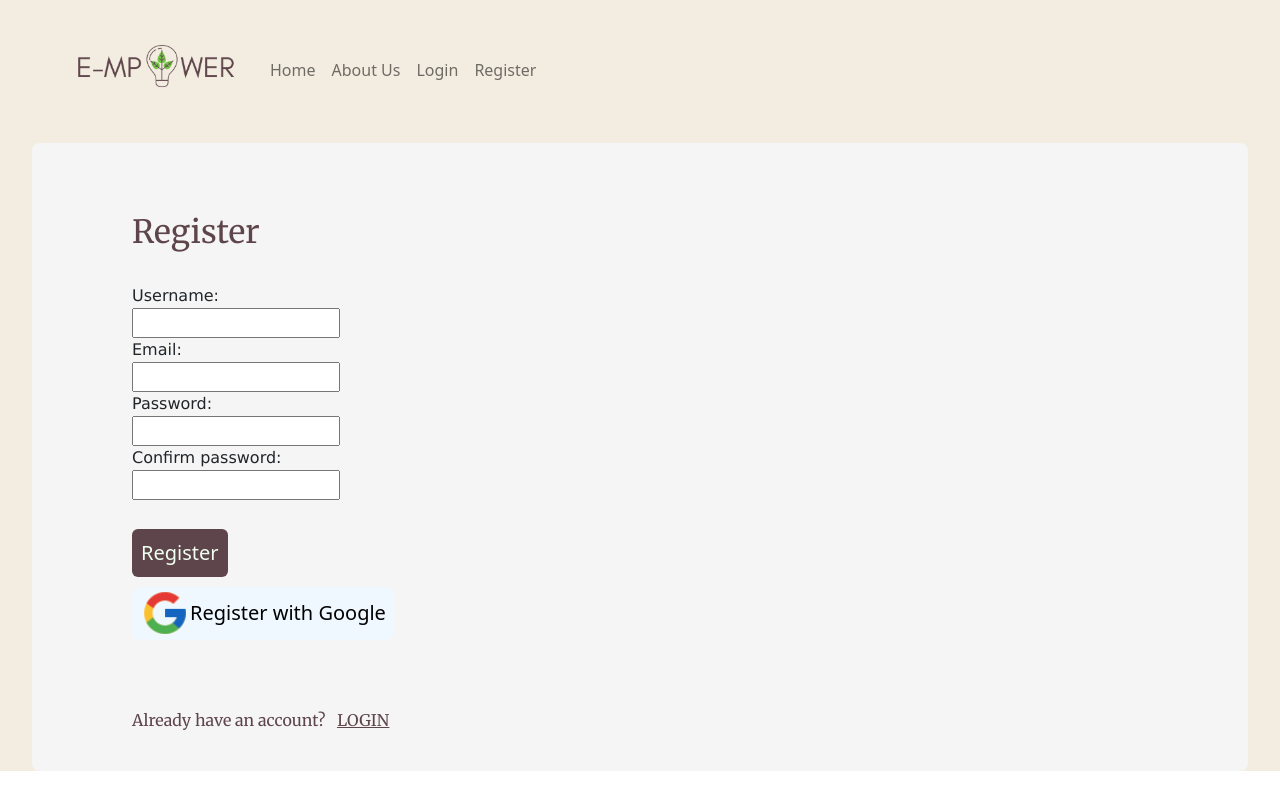
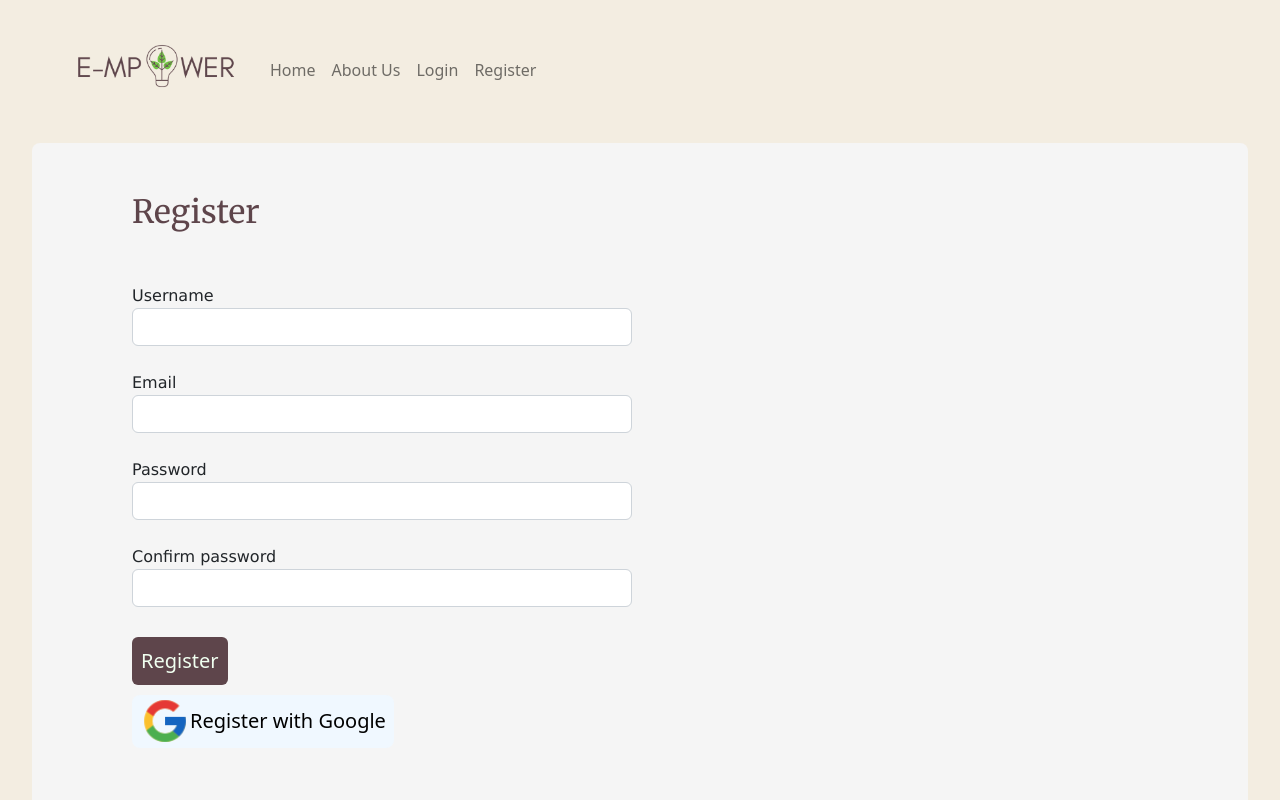
Before and after one commit to zhiyisoh/e-mpower, a Vue app in the folder FrontEnd/: page /register in a window 1280 px wide. Shown: the top 800 px of the page. Built offline with nearby package versions, Linux system fonts and the light colour scheme.

Commit message:
login and register

```diff
--- a/FrontEnd/src/views/user management/Login.vue
+++ b/FrontEnd/src/views/user management/Login.vue
@@ -1,17 +1,36 @@
+<script setup>
+  import Footer from "../../components/Footer.vue";
+</script>
+
 <template>
     <div class="login-view">
-      <form>
+      <Form @submit="handleLogin" :validation-schema="schema">
+
+        <h2 class="header">Login</h2><br>
         <div class="form-group">
-          <h2>Login</h2><br>
-          <label for="username">Username:</label><br>
-          <input type="text" id="username" name="username" required><br>
-          <label for="pswd">Password:</label><br>
-          <input type="password" id="pswd" name="pswd" required><br>
+            <label for="username">Username</label>
+            <Field name="username" type="text" class="form-control" />
+            <ErrorMessage name="username" class="error-feedback" />
           </div>
-      </form>
+          <div class="form-group">
+            <label for="password">Password</label>
+            <Field name="password" type="password" class="form-control" />
+            <ErrorMessage name="password" class="error-feedback" />
+          </div>
+
+          <div class="form-group">
+            <div v-if="message" class="alert alert-danger" role="alert">
+              {{ message }}
+            </div>
+          </div>
+      </Form>
       <br>
       <div>
-        <button class="btn" type="submit">Login</button>
+        <button class="btn" type="submit" :disabled="loading">
+          <span v-show="loading" class="spinner-border spinner-border-sm"></span>
+          Login
+        </button>
+
         <br>
         <button type="button" class="google"><input id="google-icon" width="50" height="50" type="image" src="/src/assets/googleicon.png" />Login with Google</button>
       </div>
@@ -21,14 +40,64 @@
       </p>
       </div>
     </div>
+    <Footer/>
   </template>
 
+
 <script>
+  import { Form, Field, ErrorMessage } from "vee-validate";
+  import * as yup from "yup";
+
   export default {
+    name: "Login",
+    components: {
+      Form,
+      Field,
+      ErrorMessage,
+    },
     data() {
-            return {}
+      const schema = yup.object().shape({
+        username: yup.string().required("Username is a required field."),
+        password: yup.string().required("Password is a required field."),
+      });
+
+      return {
+        loading: false,
+        message: "",
+        schema,
+      };
+    },
+    computed: {
+      loggedIn() {
+        return this.$store.state.auth.status.loggedIn;
+      },
+    },
+    created() {
+      if (this.loggedIn) {
+        this.$router.push("/home");
       }
+    },
+    methods: {
+      handleLogin(user) {
+        this.loading = true;
+
+        this.$store.dispatch("auth/login", user).then(
+          () => {
+            this.$router.push("/home");
+          },
+          (error) => {
+            this.loading = false;
+            this.message =
+              (error.response &&
+                error.response.data &&
+                error.response.data.message) ||
+              error.message ||
+              error.toString();
           }
+        );
+      },
+    },
+  };
   </script>
 
   <style>
@@ -37,6 +106,10 @@
       color:#5E454B;
       padding-top:50px;
     }
+    .header{
+      padding-left: 100px;
+    }
+
 
     .to-register{
       padding-top:10px;
@@ -63,6 +136,7 @@
       margin-left: 100px;
       margin-bottom:5px;
       padding-top:20px;
+      width: 500px;
     }
 
     img{
@@ -84,6 +158,20 @@
       border-color:transparent;
     }
 
+    .profile-img-card {
+    width: 96px;
+    height: 96px;
+    margin: 0 auto 10px;
+    display: block;
+    -moz-border-radius: 50%;
+    -webkit-border-radius: 50%;
+    border-radius: 50%;
+  }
+
+  .error-feedback {
+    color: red;
+  }
+
   @media (min-width: 1024px) {
     .about {
       min-height: 100vh;
--- a/FrontEnd/src/views/user management/Register.vue
+++ b/FrontEnd/src/views/user management/Register.vue
@@ -1,25 +1,46 @@
 <script setup>
-
+  import Footer from "../../components/Footer.vue";
 </script>
 
 <template>
     <div class="register-view">
-      <form>
+      <Form @submit="handleLogin" :validation-schema="schema">
+
+        <h2 class="header">Register</h2><br>
         <div class="form-group">
-          <h2>Register</h2><br>
-          <label for="username">Username:</label><br>
-          <input type="text" id="username" name="username" required><br>
-          <label for="email">Email:</label><br>
-          <input type="email" id="email" name="email" required><br>
-          <label for="pswd">Password:</label><br>
-          <input type="password" id="pswd" name="pswd" required><br>
-          <label for="cfmpswd">Confirm password:</label><br>
-          <input type="password" id="cfmpswd" name="cfmpswd" required><br>
+            <label for="username">Username</label>
+            <Field name="username" type="text" class="form-control" />
+            <ErrorMessage name="username" class="error-feedback" />
+        </div>
+        <div class="form-group">
+          <label for="email">Email</label>
+          <Field name="email" type="email" class="form-control" />
+          <ErrorMessage name="email" class="error-feedback" />
+        </div>
+        <div class="form-group">
+          <label for="password">Password</label>
+          <Field name="password" type="password" class="form-control" />
+          <ErrorMessage name="password" class="error-feedback" />
+        </div>
+        <div class="form-group">
+          <label for="password">Confirm password</label>
+          <Field name="confirm-password" type="password" class="form-control" />
+          <ErrorMessage name="confirm-password" class="error-feedback" />
+        </div>
+          <div class="form-group">
+            <div v-if="message" class="alert alert-danger" role="alert">
+              {{ message }}
+            </div>
           </div>
-      </form>
-      <br>
+      </Form>
+
       <div>
-        <button class="btn" type="submit">Register</button>
+        <button class="btn" type="submit" :disabled="loading">
+          <span
+             v-show="loading"
+             class="spinner-border spinner-border-sm"></span>
+          Register
+        </button>
         <br>
         <button type="button" class="google"><input id="google-icon" width="50" height="50" type="image" src="/src/assets/googleicon.png" />Register with Google</button>
       </div>
@@ -29,21 +50,92 @@
       </p>
       </div>
     </div>
+    <Footer/>
   </template>
 
   <script>
+    import { Form, Field, ErrorMessage } from "vee-validate";
+    import * as yup from "yup";
+
     export default {
-        data() {
-            return {}
+      name: "Register",
+      components: {
+        Form,
+        Field,
+        ErrorMessage,
+      },
+      data() {
+        const schema = yup.object().shape({
+          username: yup
+            .string()
+            .required("Username is required!")
+            .min(3, "Must be at least 3 characters!")
+            .max(20, "Must be maximum 20 characters!"),
+          email: yup
+            .string()
+            .required("Email is required!")
+            .email("Email is invalid!")
+            .max(50, "Must be maximum 50 characters!"),
+          password: yup
+            .string()
+            .required("Password is required!")
+            .min(6, "Must be at least 6 characters!")
+            .max(40, "Must be maximum 40 characters!"),
+        });
+
+        return {
+          successful: false,
+          loading: false,
+          message: "",
+          schema,
+        };
+      },
+      computed: {
+        loggedIn() {
+          return this.$store.state.auth.status.loggedIn;
+        },
+      },
+      mounted() {
+        if (this.loggedIn) {
+          this.$router.push("/profile");
         }
-    }
-</script>
+      },
+      methods: {
+        handleRegister(user) {
+          this.message = "";
+          this.successful = false;
+          this.loading = true;
+
+          this.$store.dispatch("auth/register", user).then(
+            (data) => {
+              this.message = data.message;
+              this.successful = true;
+              this.loading = false;
+            },
+            (error) => {
+              this.message =
+                (error.response &&
+                  error.response.data &&
+                  error.response.data.message) ||
+                error.message ||
+                error.toString();
+              this.successful = false;
+              this.loading = false;
+            }
+          );
+        },
+      },
+    };
+    </script>
 
   <style>
     h2,p{
       font-family: 'Merriweather', sans-serif;
       color:#5E454B;
       padding-top:50px;
+    }
+    .header{
+      padding-left: 100px;
     }
     .to-login{
       padding-top:10px;
@@ -70,6 +162,7 @@
       margin-left: 100px;
       margin-bottom:5px;
       padding-top:20px;
+      width: 500px;
     }
 
 
```
Lines whose indentation alone changed are shown as unchanged.
